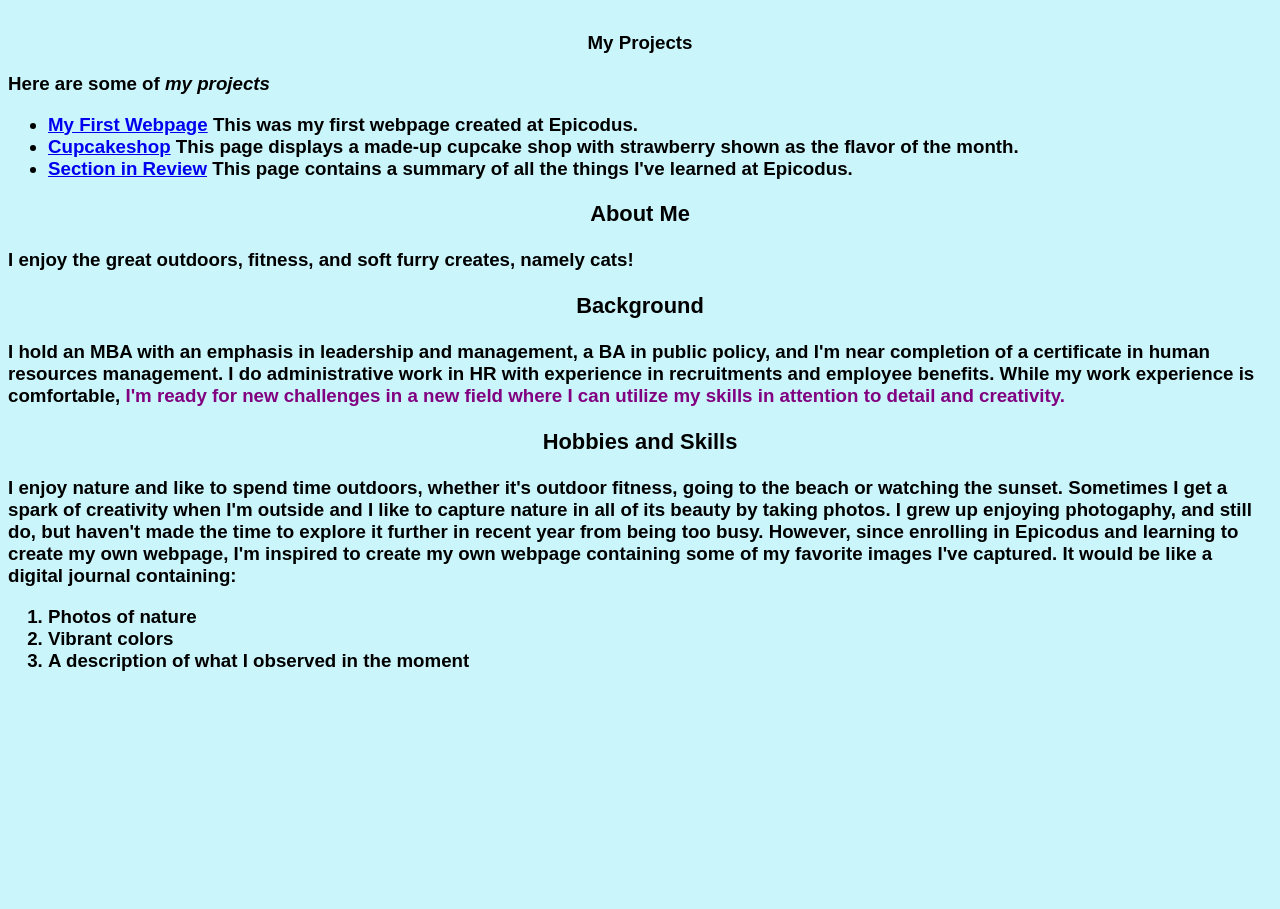
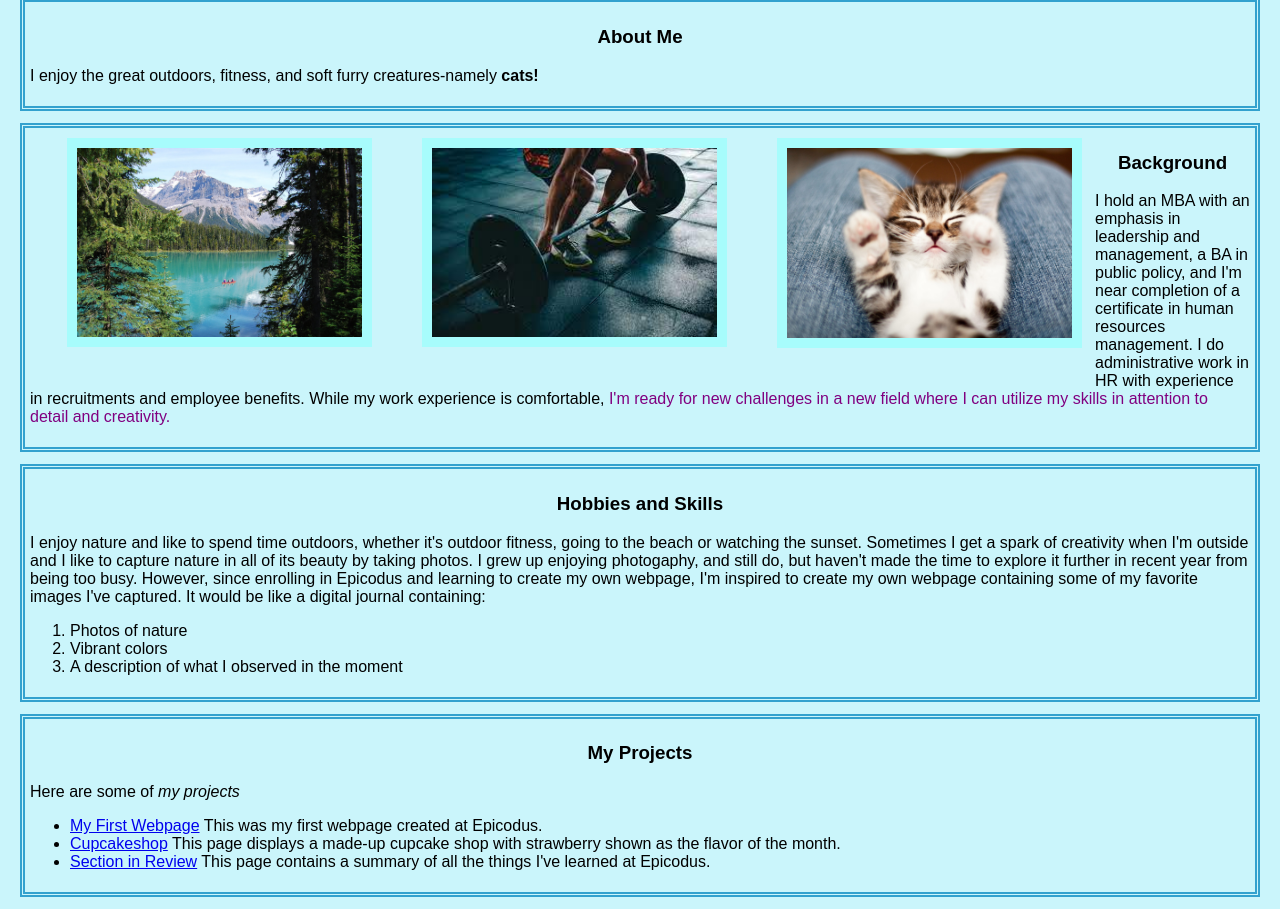
Before and after one commit to KShen00/portfolio, a plain HTML site: page index.html in a window 1280 px wide. Shown: the part 763-1672 px from the top of the page. Before the commit the page ends 1453 px from the top, so only its background shows below. Drawn offline with Linux system fonts and the light colour scheme.

Commit message:
Add border in css and additional images.

```diff
--- a/css/styles.css
+++ b/css/styles.css
@@ -21,7 +21,11 @@ p {
   color: purple
 }
 
-img {
+.cat {
+  text-align: center;
+  display: block;
+  margin-left: auto;
+  margin-right: auto;
   float: center;
   width: 77%;
   height: auto;
@@ -33,10 +37,29 @@ img {
   box-sizing: border-box;
 }
 
+.column {
+  float: left;
+  width: 25%;
+  padding: 25px;
+}
 
-.cat {
+.border {
+  border: thick double #32a1ce;
+  margin: 12px;
+  padding: 5px;
+}
+
+img {
+  float: center;
   text-align: center;
-  display:block;
+  display: block;
   margin-left: auto;
   margin-right: auto;
+  float: center;
+  width: 27%;
+  height: auto;
+  padding: 10px;
+  background-color: rgb(167, 252, 252);
+  margin: 12px;
+  box-sizing: border-box;
 }
--- a/index.html
+++ b/index.html
@@ -6,12 +6,40 @@
 </head>
 <body>
   <h1 class="center">KJ Shen Portfoio</h1>
+    <img src="imgs/devonrex.jpg" alt="Photo of a cat" class="cat">
 
-  <div class="cat">
-    <img src="imgs/devonrex.jpg" alt="Photo of a cat">
+  <div class="border">
+      <h3 class="center">About Me</h3>
+      <p>I enjoy the great outdoors, fitness, and soft furry creatures-namely <strong>cats!</strong></p>
+    <div class="row">
+      <div class="column">
+        <img src="imgs/great-outdoors.jpg" alt="Photo of mountain and lake" style="width:100%">
+      </div>
+      <div class="column">
+        <img src="imgs/fitness.jpg" alt="Photo of weights" style="width:100%">
+      </div>
+      <div class="column">
+        <img src="imgs/furry-creature.jpg" alt="Photo of kitten" style="width:100%">
+      </div>
+    </div>
   </div>
-
-    <h3 class="center">My Projects<h/3>
+  <div class="border">
+    <h3 class="center">Background</h3>
+    <p>I hold an MBA with an emphasis in leadership and management, a BA in public policy, and I'm near completion of a certificate in human resources management. I do administrative work in HR with experience in recruitments and employee benefits. While my work experience is comfortable, <span class="newness">I'm ready for new challenges in a new field where I can utilize my skills in attention to detail and creativity.</span></p>
+  </div>
+  <div class="border">
+    <h3 class="center">Hobbies and Skills</h3>
+    <p>I enjoy nature and like to spend time outdoors, whether it's outdoor fitness, going to the beach or watching the sunset. Sometimes I get a spark of creativity when I'm outside and I like to capture nature in all of its beauty by taking photos. I grew up enjoying photogaphy, and still do, but haven't made the time to explore it further in recent year from being too busy. However, since enrolling in Epicodus and learning to create my own webpage, I'm inspired to create my own webpage containing some of my favorite images I've captured. It would be like a digital journal containing:</p>
+  <div class="list">
+    <ol>
+      <li>Photos of nature</li>
+      <li>Vibrant colors</li>
+      <li>A description of what I observed in the moment</li>
+    </ol>
+    </div>
+  </div>
+  <div class="border">
+    <h3 class="center">My Projects</h3>
     <p>Here are some of <em>my projects</em></p>
     <div class="list">
     <ul>
@@ -28,22 +56,7 @@
           This page contains a summary of all the things I've learned at Epicodus.
       </li>
     </ul>
-  </div>
-  </div>
-  <h3 class="center">About Me</h3>
-  <p>I enjoy the great outdoors, fitness, and soft furry creates, namely <strong>cats!</strong></p>
-
-  <h3 class="center">Background</h3>
-  <p>I hold an MBA with an emphasis in leadership and management, a BA in public policy, and I'm near completion of a certificate in human resources management. I do administrative work in HR with experience in recruitments and employee benefits. While my work experience is comfortable, <span class="newness">I'm ready for new challenges in a new field where I can utilize my skills in attention to detail and creativity.</span></p>
-
-  <h3 class="center">Hobbies and Skills</h3>
-  <p>I enjoy nature and like to spend time outdoors, whether it's outdoor fitness, going to the beach or watching the sunset. Sometimes I get a spark of creativity when I'm outside and I like to capture nature in all of its beauty by taking photos. I grew up enjoying photogaphy, and still do, but haven't made the time to explore it further in recent year from being too busy. However, since enrolling in Epicodus and learning to create my own webpage, I'm inspired to create my own webpage containing some of my favorite images I've captured. It would be like a digital journal containing:</p>
-  <div class="list">
-    <ol>
-      <li>Photos of nature</li>
-      <li>Vibrant colors</li>
-      <li>A description of what I observed in the moment</li>
-    </ol>
+    </div>
   </div>
 </body>
 </html>
```
Also changed, not shown: imgs/fitness.jpg (added), imgs/furry-creature.jpg (added), imgs/great-outdoors.jpg (added), 1 other file.
